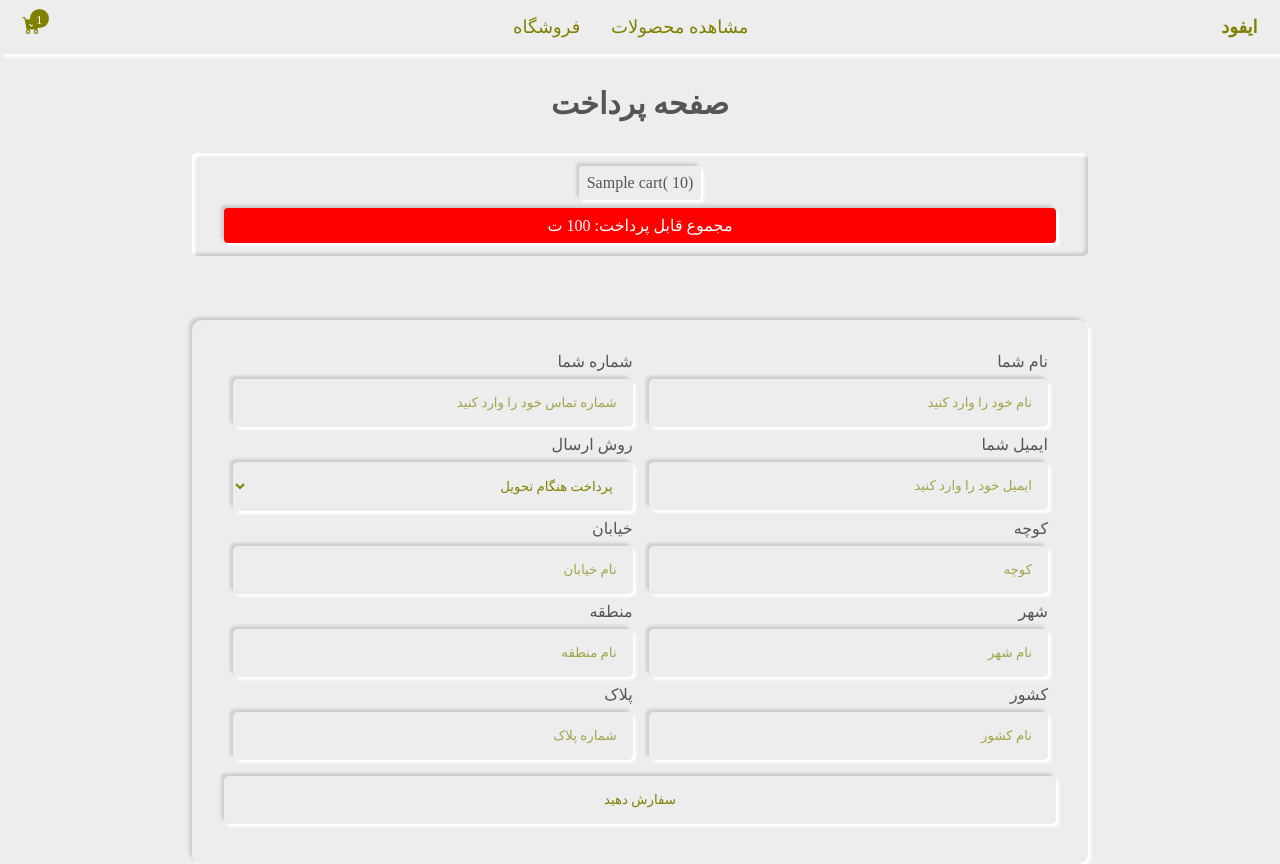
After one commit to Erfan-Asadi/efood, a PHP site: page /checkout.php in a window 1280 px wide. The commit adds this page. Run offline with PHP 8.4, Linux system fonts and the light colour scheme; tables that the repository leaves empty or names only in its code hold one stand-in row (values such as "Sample post"); some libraries are stand-ins or nearby versions.

Commit message:
add checkout approach and complete project successfully

```diff
--- /dev/null
+++ b/checkout.php
@@ -0,0 +1,153 @@
+<?php
+include 'connection.php';
+if (isset($_POST['order_btn'])) {
+    $name = $_POST['name'];
+    $number = $_POST['number'];
+    $email = $_POST['email'];
+    $payment_method = $_POST['payment-method'];
+    $flate = $_POST['flate'];
+    $street = $_POST['street'];
+    $city = $_POST['city'];
+    $state = $_POST['state'];
+    $country = $_POST['country'];
+    $pin = $_POST['pin'];
+
+    $cart_query = mysqli_query($conn, "SELECT * FROM `cart`");
+    $price_total = 0;
+    if (mysqli_num_rows($cart_query) > 0) {
+        while ($product_item = mysqli_fetch_assoc($cart_query)) {
+            $product_name[] = $product_item['name'] . ' (' . $product_item['quantity'] . ' )';
+            $product_price = $product_item['price'] * $product_item['quantity'];
+            $price_total += $product_price;
+        }
+    }
+    $total_product = implode(', ', $product_name);
+    $detail_query = mysqli_query($conn, "INSERT INTO `orders`( `name`, `number`, `email`, `method`, `flat`, `street`, `city`, `state`, `country`, `pin`, `total_products`, `total_price`) VALUES ('$name','$number','$email','$payment_method','$flate','$street','$city','$state','$country','$pin','$total_product','$price_total')");
+    if ($cart_query && $detail_query) {
+        echo "
+        <div class='order-confirm-container'>
+        <div class='message-container'>
+            <h3>ممنون از خرید شما</h3>
+            <div class='order-detail'>
+                <span>".$total_product."</span>
+                <span class='total'>مجموع:
+                    ".$price_total."
+                </span>
+            </div>
+            <div class='costomer-detail'>
+                <p>نام:
+                    <span>".$name."</span>
+                </p>
+                <p>شماره تماس:
+                    <span>".$number."</span>
+                </p>
+                <p>ایمیل:
+                    <span>".$email."</span>
+                </p>
+                <p>آدرس:
+                    <span>".$country.",".$city.",".$state.",".$street.",".$flate.",".$pin."</span>
+                </p>
+                <p>روش ارسال:
+                    <span>".$payment_method."</span>
+                </p>
+                <p class='pay'>('پرداخت در محل')</p>
+                <a href='products.php' class='btn'>ادامه خرید</a>
+            </div>
+        </div>
+    </div>
+        ";
+    }
+}
+?>
+
+<!DOCTYPE html>
+<html lang="en">
+
+<head>
+    <meta charset="UTF-8">
+    <meta http-equiv="X-UA-Compatible" content="IE=edge">
+    <meta name="viewport" content="width=device-width, initial-scale=1.0">
+    <link rel="stylesheet" href="https://cdn.jsdelivr.net/npm/bootstrap-icons@1.9.1/font/bootstrap-icons.min.css">
+    <link rel="stylesheet" href="style.css">
+    <title>افزودن محصولات</title>
+</head>
+
+<body>
+
+    <?php include 'header.php'; ?>
+    <div class="checkout-form">
+        <h1>صفحه پرداخت</h1>
+        <div class="display-order">
+            <?php
+            $select_cart = mysqli_query($conn, "SELECT * FROM `cart`");
+            $total = 0;
+            $grand_total = 0;
+            if (mysqli_num_rows($select_cart) > 0) {
+                while ($fetch_cart = mysqli_fetch_assoc($select_cart)) {
+                    $total_price = $fetch_cart['price'] * $fetch_cart['quantity'];
+                    $grand_total = $total += $total_price;
+
+                    ?>
+                    <span>
+                        <?= $fetch_cart['name']; ?>(
+                        <?= $fetch_cart['quantity']; ?>)
+                    </span>
+                    <?php
+                }
+            }
+            ?>
+            <span class="grand-total">مجموع قابل پرداخت:
+                <?= $grand_total; ?> ت
+            </span>
+        </div>
+        <form method="post">
+            <div class="input-field">
+                <span>نام شما</span>
+                <input type="text" name="name" placeholder="نام خود را وارد کنید" required>
+            </div>
+            <div class="input-field">
+                <span>شماره شما</span>
+                <input type="number" name="number" placeholder="شماره تماس خود را وارد کنید" required>
+            </div>
+            <div class="input-field">
+                <span>ایمیل شما</span>
+                <input type="email" name="email" placeholder="ایمیل خود را وارد کنید" required>
+            </div>
+            <div class="input-field">
+                <span>روش ارسال</span>
+                <select name="payment-method">
+                    <option value="پرداخت در محل">پرداخت هنگام تحویل</option>
+                    <option value="اعتباری">پرداخت اعتباری</option>
+                </select>
+            </div>
+            <div class="input-field">
+                <span>کوچه</span>
+                <input type="text" name="flate" placeholder="کوچه" required>
+            </div>
+            <div class="input-field">
+                <span>خیابان</span>
+                <input type="text" name="street" placeholder="نام خیابان" required>
+            </div>
+            <div class="input-field">
+                <span>شهر</span>
+                <input type="text" name="city" placeholder="نام شهر" required>
+            </div>
+            <div class="input-field">
+                <span>منطقه</span>
+                <input type="text" name="state" placeholder="نام منطقه" required>
+            </div>
+            <div class="input-field">
+                <span>کشور</span>
+                <input type="text" name="country" placeholder="نام کشور" required>
+            </div>
+            <div class="input-field">
+                <span>پلاک</span>
+                <input type="number" name="pin" placeholder="شماره پلاک" required>
+            </div>
+            <input type="submit" name="order_btn" value="سفارش دهید" class="btn">
+
+        </form>
+    </div>
+</body>
+
+</html>
--- a/style.css
+++ b/style.css
@@ -389,3 +389,111 @@ h1 {
 }
 
 /* cart.php  */
+/* checkout.php  */
+.checkout-form{
+    width: 70vw;
+    margin: 0 auto;
+}
+.checkout-form form {
+    width: 100%;
+    box-shadow: var(--outer-shadow);
+    background-color: var(--bg-color);
+    margin-top: 4rem;
+    padding: 2rem;
+    border-radius: 10px;
+    display: flex;
+    flex-wrap: wrap;
+}
+.checkout-form form .input-field {
+    width: 48%;
+    margin: 0 .5rem;
+}
+.checkout-form span {
+    color: #555;
+}
+.display-order span {
+    display: inline-block;
+    box-shadow: var(--outer-shadow);
+    padding: .5rem;
+    border-radius: 4px;
+}
+.display-order span:not(:last-child) {
+    margin: 0 .5rem;
+}
+.display-order {
+    margin: 0 auto;
+    box-shadow: var(--inner-shadow);
+    border-radius: 5px;
+    text-align: center;
+    padding: .8rem 2rem;
+}
+.display-order .grand-total {
+    width: 100%;
+    background-color: red;
+    color: #fff;
+    cursor: pointer;
+    margin-top: .5rem;
+}
+.order-confirm-container {
+    position: fixed;
+    top: 0;
+    left: 0;
+    min-height: 100vh;
+    overflow-y: scroll;
+    overflow-x: hidden;
+    padding: 2rem;
+    display: flex;
+    align-items: center;
+    justify-content: center;
+    z-index: 10;
+    background-color: var(--bg-color);
+    width: 100%;
+}
+.message-container {
+    width: 40rem;
+    line-height: 2;
+    box-shadow: var(--outer-shadow);
+    border-radius: 20px;
+    padding: 2rem;
+    text-align: center;
+}
+.message-container h3 {
+    color: orange;
+    text-align: center;
+}
+.order-detail {
+    box-shadow: var(--inner-shadow);
+    border-radius: 5px;
+    padding: 1rem;
+    margin: 1rem 0;
+}
+.order-detail span {
+    color: #555;
+    border-radius: .5rem;
+    box-shadow: var(--outer-shadow);
+    font-size: 1.3rem;
+    display: inline-block;
+    padding: 1rem 1.5rem;
+    margin: 1rem;
+}
+.order-detail .total {
+    display: inline-block;
+    background-color: red;
+    color: #fff;
+}
+.costomer-details {
+    font-size: 1.4rem;
+}
+.constomer-details span {
+    color: olive;
+    font-weight: bold;
+}
+.pay {
+    margin: 1rem 0;
+}
+.order-confirm-container .btn {
+    padding: .4rem 1rem;
+    border-radius: 5px;
+
+}
+/* checkout.php  */
```
